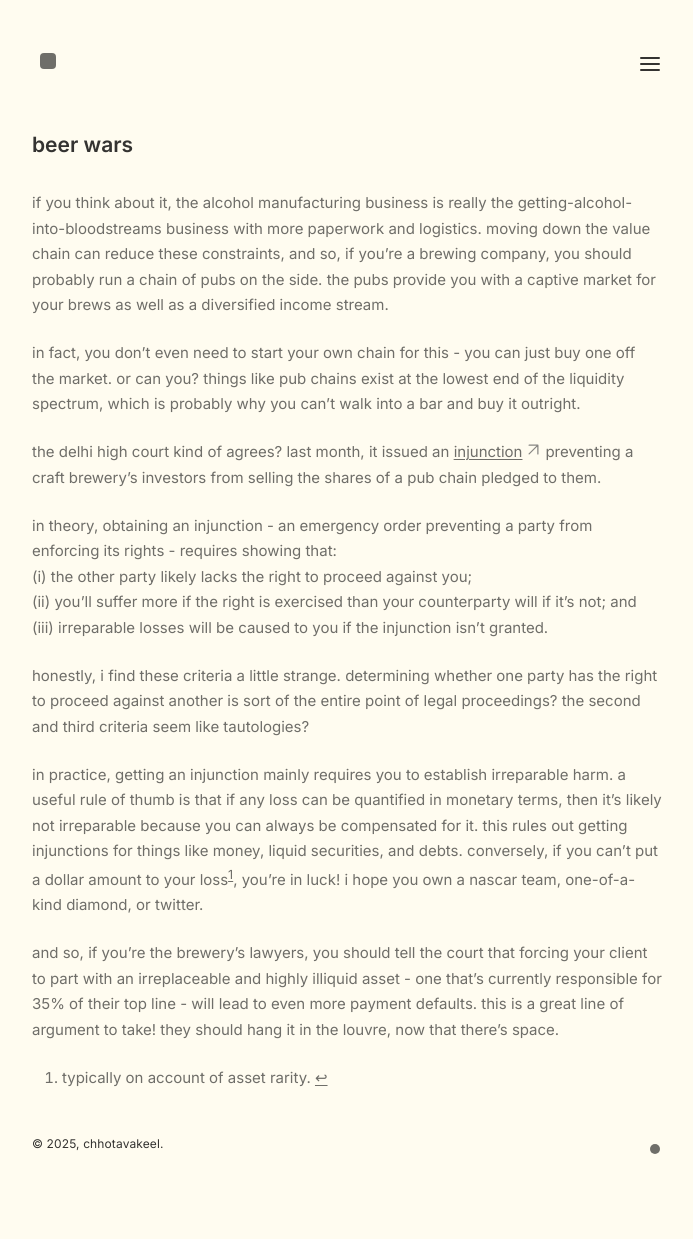
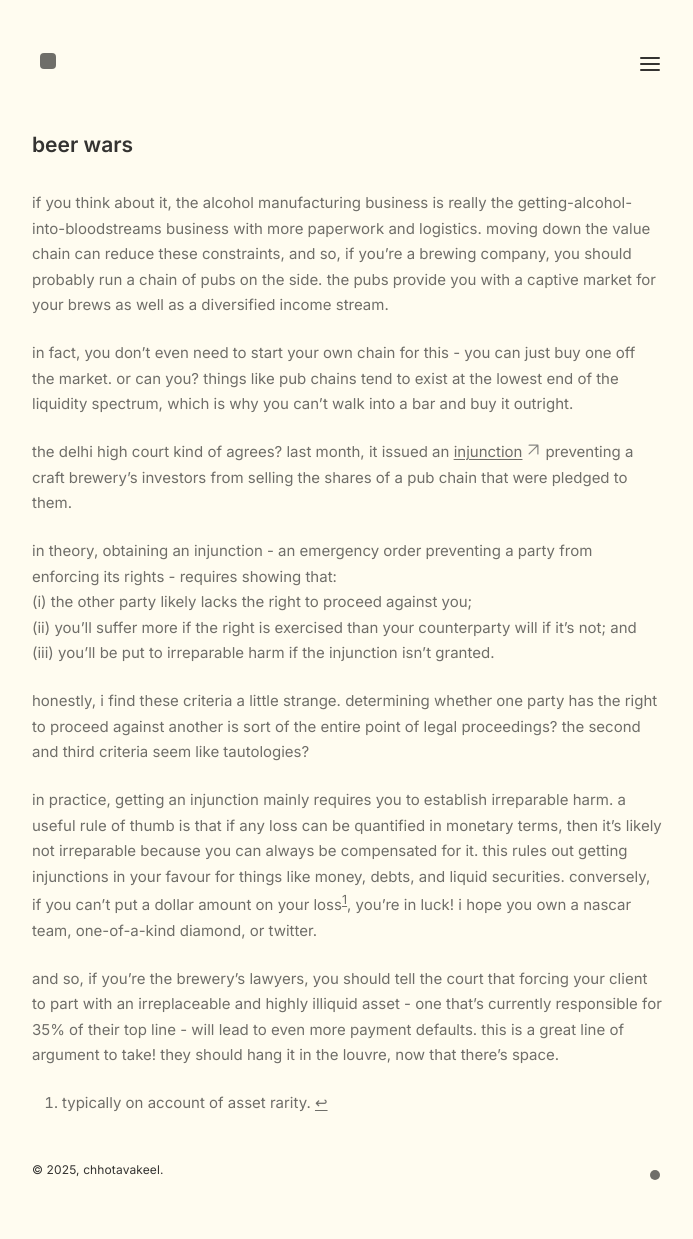
Before and after one commit to chhotavakeel/updatedsite, a Jekyll site: the page built from _notes/Public/beer-wars.md, in a window 1280 px wide. Shown: the whole page, without its empty margins (293-986 px from the left). Built offline with Jekyll 4.4.1, drawn with Linux system fonts in a browser that asks for light colours; before the commit the page ends 1213 px from its top, so only the background shows below that.

Commit message:
Update beer-wars.md

```diff
--- a/_notes/Public/beer-wars.md
+++ b/_notes/Public/beer-wars.md
@@ -10,18 +10,18 @@ tags:
 
 if you think about it, the alcohol manufacturing business is really the getting-alcohol-into-bloodstreams business with more paperwork and logistics. moving down the value chain can reduce these constraints, and so, if you're a brewing company, you should probably run a chain of pubs on the side. the pubs provide you with a captive market for your brews as well as a diversified income stream.
 
-in fact, you don't even need to start your own chain for this - you can just buy one off the market. or can you? things like pub chains exist at the lowest end of the liquidity spectrum, which is probably why you can't walk into a bar and buy it outright.
+in fact, you don't even need to start your own chain for this - you can just buy one off the market. or can you? things like pub chains tend to exist at the lowest end of the liquidity spectrum, which is why you can't walk into a bar and buy it outright.
 
-the delhi high court kind of agrees? last month, it issued an [injunction](https://delhihighcourt.nic.in/app/showlogo/1761044929_ca132dea8300eafe_jis_4432025.pdf/2025) preventing a craft brewery's investors from selling the shares of a pub chain pledged to them.
+the delhi high court kind of agrees? last month, it issued an [injunction](https://delhihighcourt.nic.in/app/showlogo/1761044929_ca132dea8300eafe_jis_4432025.pdf/2025) preventing a craft brewery's investors from selling the shares of a pub chain that were pledged to them.
 
 in theory, obtaining an injunction - an emergency order preventing a party from enforcing its rights - requires showing that:<br>
 (i) the other party likely lacks the right to proceed against you; <br>
 (ii) you'll suffer more if the right is exercised than your counterparty will if it's not; and<br>
-(iii) irreparable losses will be caused to you if the injunction isn't granted.
+(iii) you'll be put to irreparable harm if the injunction isn't granted.
 
 honestly, i find these criteria a little strange. determining whether one party has the right to proceed against another is sort of the entire point of legal proceedings? the second and third criteria seem like tautologies?
 
-in practice, getting an injunction mainly requires you to establish irreparable harm. a useful rule of thumb is that if any loss can be quantified in monetary terms, then it's likely not irreparable because you can always be compensated for it. this rules out getting injunctions for things like money, liquid securities, and debts. conversely, if you can't put a dollar amount to your loss[^1], you're in luck! i hope you own a nascar team, one-of-a-kind diamond, or twitter.
+in practice, getting an injunction mainly requires you to establish irreparable harm. a useful rule of thumb is that if any loss can be quantified in monetary terms, then it's likely not irreparable because you can always be compensated for it. this rules out getting injunctions in your favour for things like money, debts, and liquid securities. conversely, if you can't put a dollar amount on your loss[^1], you're in luck! i hope you own a nascar team, one-of-a-kind diamond, or twitter.
 
 and so, if you're the brewery's lawyers, you should tell the court that forcing your client to part with an irreplaceable and highly illiquid asset - one that's currently responsible for 35% of their top line - will lead to even more payment defaults. this is a great line of argument to take! they should hang it in the louvre, now that there's space.
 
```
